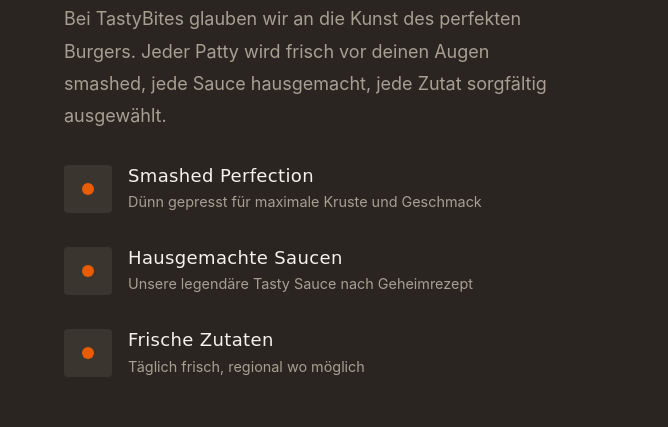
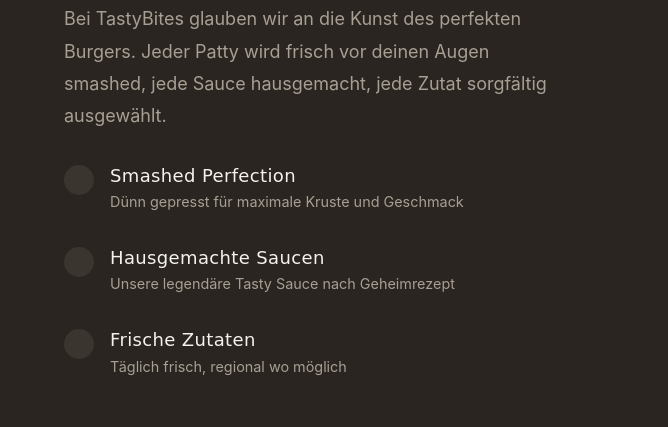
Before and after one commit to Recursiv-ch/TastyBitesBern, a plain HTML site: page index.html in a window 1280 px wide. Shown: the part 2358-2785 px from the top of the page, 0-668 px from the left. Drawn offline with Linux system fonts and the light colour scheme.

Commit message:
improve design

```diff
--- a/index.html
+++ b/index.html
@@ -176,21 +176,21 @@
 
             <div class="experience__features">
               <div class="feature">
-                <div class="feature__icon"><span class="icon-dot"></span></div>
+                <div class="feature__icon"></div>
                 <div class="feature__content">
                   <h4>Smashed Perfection</h4>
                   <p>Dünn gepresst für maximale Kruste und Geschmack</p>
                 </div>
               </div>
               <div class="feature">
-                <div class="feature__icon"><span class="icon-dot"></span></div>
+                <div class="feature__icon"></div>
                 <div class="feature__content">
                   <h4>Hausgemachte Saucen</h4>
                   <p>Unsere legendäre Tasty Sauce nach Geheimrezept</p>
                 </div>
               </div>
               <div class="feature">
-                <div class="feature__icon"><span class="icon-dot"></span></div>
+                <div class="feature__icon"></div>
                 <div class="feature__content">
                   <h4>Frische Zutaten</h4>
                   <p>Täglich frisch, regional wo möglich</p>
--- a/styles.css
+++ b/styles.css
@@ -586,15 +586,15 @@
 
 .feature__icon {
   flex-shrink: 0;
-  width: 48px;
-  height: 48px;
+  width: 30px;
+  height: 30px;
   display: flex;
   align-items: center;
   justify-content: center;
   background-color: var(--color-bg-tertiary);
   color: var(--color-accent);
   font-size: 1.5rem;
-  border-radius: 4px;
+  border-radius: 40px;
 }
 
 .feature__content h4 {
```
